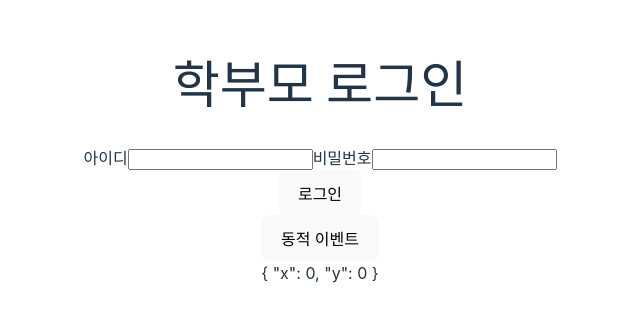
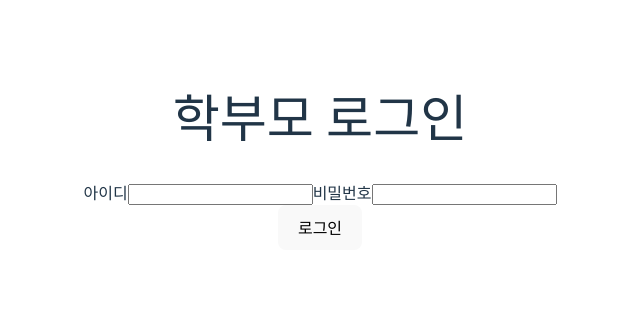
Before and after one commit to CrowsGear/lecture-management-vue, a Vue app: page / in a window 1280 px wide. Shown: the part 247-568 px from the top of the page, without its empty margins (320-960 px from the left). Built offline with nearby package versions, Linux system fonts and the light colour scheme.

Commit message:
[FEAT]DELETE Practice Files

```diff
--- a/src/App.vue
+++ b/src/App.vue
@@ -1,11 +1,9 @@
 <script setup lang="ts">
 import Login from "./components/Login.vue";
-import practice from "./components/practice.vue";
 </script>
 
 <template>
   <Login />
-  <practice />
 </template>
 
 <style scoped>
--- a/src/components/practice.vue
+++ /dev/null
@@ -1,33 +0,0 @@
-<template>
-  <!-- 동적 이벤트 이름 -->
-  <button @[eventName]="handleEvent">
-    동적 이벤트
-  </button>
-
-  <!-- 조건부 이벤트 핸들러 -->
-  <div
-      @click="isEnabled ? handleClick : null"
-      @mousemove="throttledMouseMove"
-  >
-    {{ coordinates }}
-  </div>
-</template>
-
-<script setup>
-import { ref } from 'vue'
-
-const eventName = ref('click')
-const isEnabled = ref(true)
-const coordinates = ref({ x: 0, y: 0 })
-
-const handleEvent = () => {
-  console.log(`${eventName.value} 이벤트 발생`)
-}
-
-const throttledMouseMove = (event) => {
-  coordinates.value = {
-    x: event.clientX,
-    y: event.clientY
-  }
-}
-</script>
```
